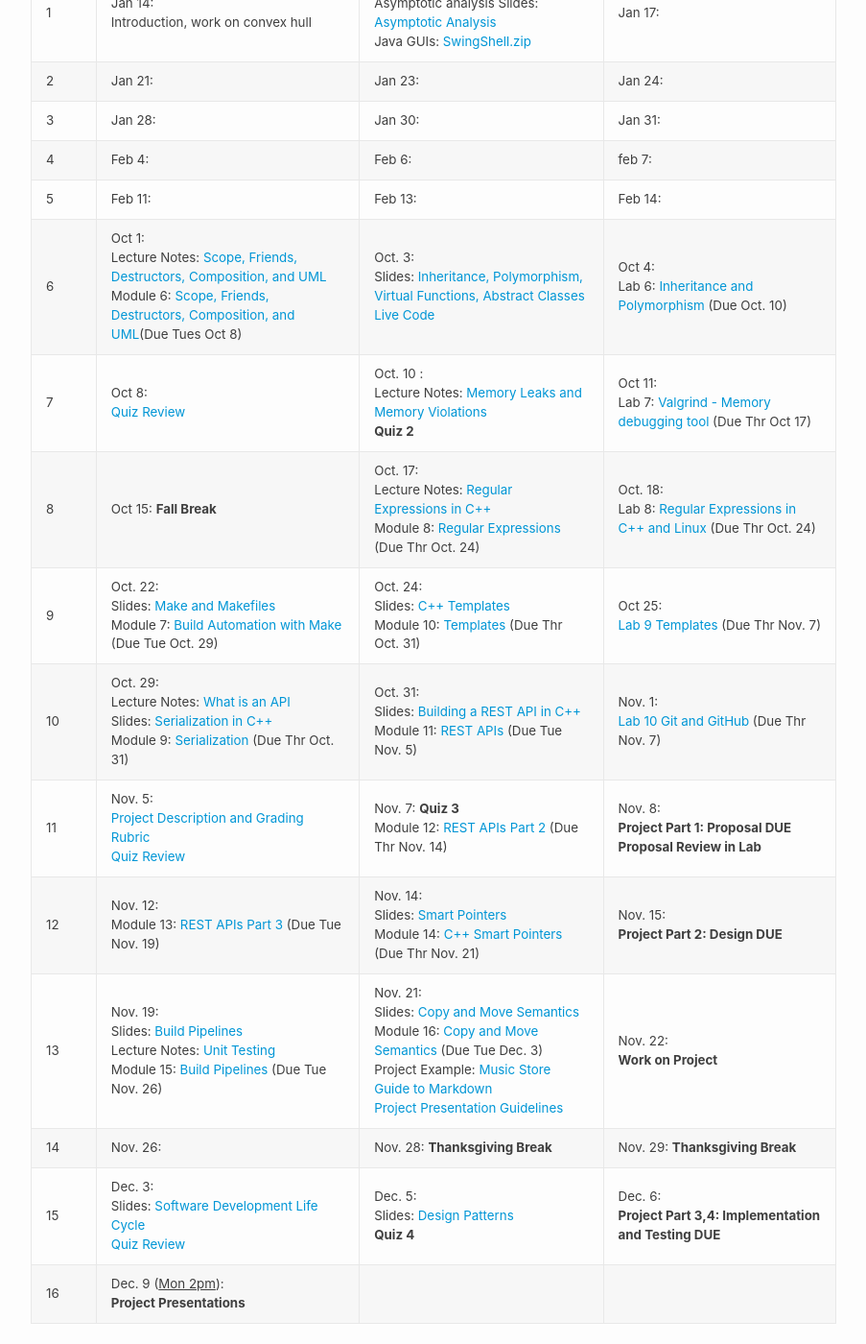
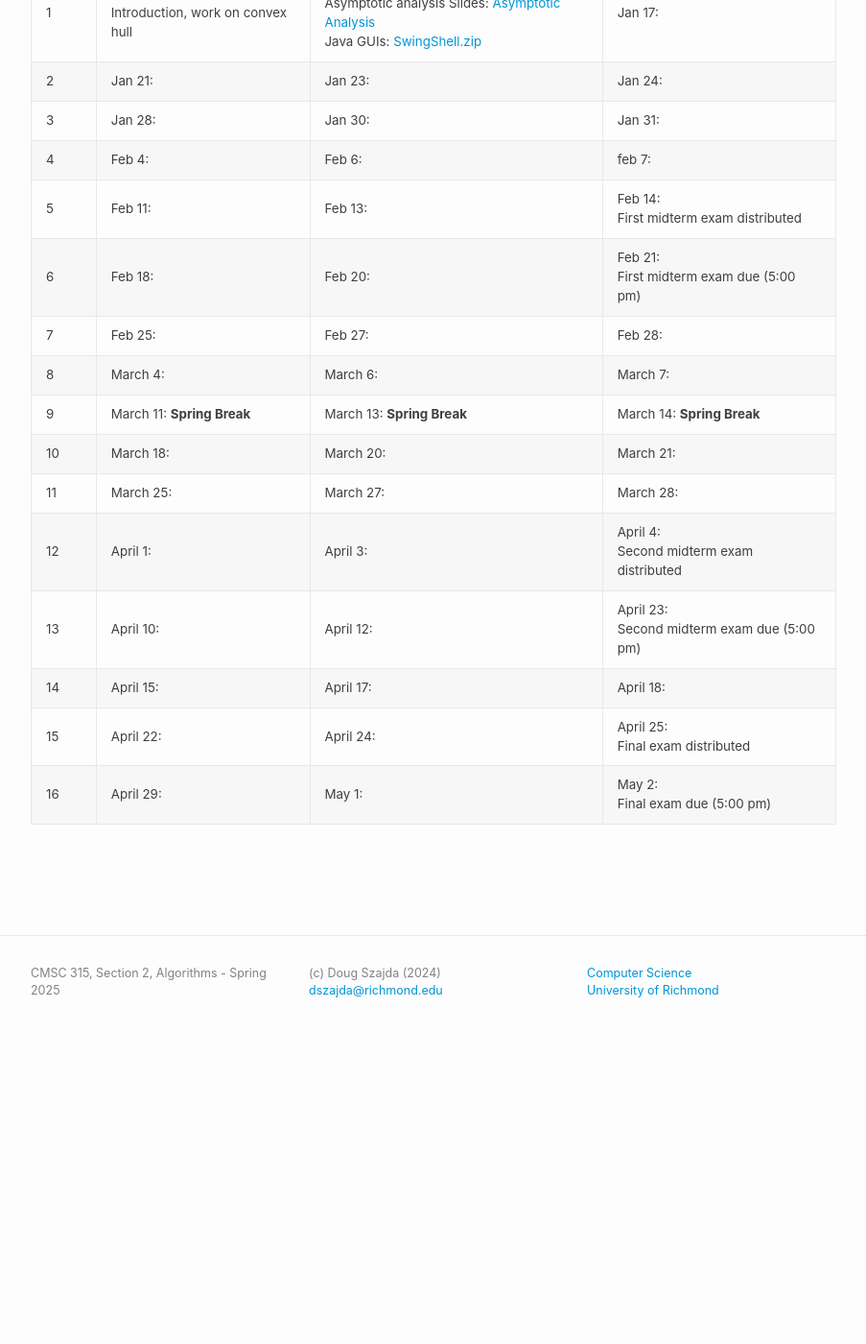
Before and after one commit to CMSC315-S2-Spring-2025/CMSC315-S2-Spring-2025.github.io, a Jekyll site: the page built from schedule.md, in a window 1280 px wide and 1400 px high, scrolled down 298 px. Shown: the whole window at 96% size, without its empty margins (188-1091 px from the left). Built offline with Jekyll 4.4.1, drawn with Linux system fonts in a browser that asks for light colours; after the commit the page ends 1346 px from its top, so only the background shows below that.

Commit message:
Finished entering dates in schedule.md

```diff
--- a/schedule.md
+++ b/schedule.md
@@ -15,23 +15,18 @@ title: Schedule
 | 2    | Jan 21:  | Jan 23:   | Jan 24:  |
 | 3    | Jan 28:      | Jan 30:     | Jan 31:  |
 | 4    | Feb 4:  | Feb 6:  | feb 7:   |
-| 5    | Feb 11:    | Feb 13:   | Feb 14:   |
-| 6    | Oct 1: <br />Lecture Notes: [Scope, Friends, Destructors, Composition, and UML](lectures/11)<br /> Module 6: [Scope, Friends, Destructors, Composition, and UML](https://classroom.github.com/a/QgZkKSi6)(Due Tues Oct 8)     | Oct. 3:<br />Slides: [Inheritance, Polymorphism, Virtual Functions, Abstract Classes](lectures/12-Inheritance-Polymorphism.pdf) <br />[Live Code](https://prod.liveshare.vsengsaas.visualstudio.com/join?8A288CC00A7D8A4AC7BD030C414A1B8F7B69)    | Oct 4: <br />Lab 6: [Inheritance and Polymorphism](labs/lab6.md) (Due Oct. 10)               |
-| 7    | Oct 8: <br /> [Quiz Review](lectures/quiz2-review.md)    | Oct. 10 : <br /> Lecture Notes: [Memory Leaks and Memory Violations](lectures/14) <br /> **Quiz 2**    | Oct 11:  <br />Lab 7: [Valgrind - Memory debugging tool](labs/lab7.md) (Due Thr Oct 17)    |
-| 8    | Oct 15: **Fall Break**   | Oct. 17: <br /> Lecture Notes: [Regular Expressions in C++](lecture/16) <br /> Module 8: [Regular Expressions](https://classroom.github.com/a/Bsy7kVqs) (Due Thr Oct. 24)       | Oct. 18:  <br /> Lab 8: [Regular Expressions in C++ and Linux](labs/lab8.md) (Due Thr Oct. 24)                            |
-| 9    | Oct. 22: <br />Slides: [Make and Makefiles](lectures/15-Make-Makefiles.pdf)  <br /> Module 7: [Build Automation with Make](modules/module7.md) (Due Tue Oct. 29)  | Oct. 24: <br /> Slides: [C++ Templates](lectures/18-Templates.pdf) <br /> Module 10: [Templates](modules/module10.md) (Due Thr Oct. 31)    | Oct 25:      <br />[Lab 9 Templates](labs/lab9.md) (Due Thr Nov. 7)            |
-| 10   | Oct. 29: <br /> Lecture Notes: [What is an API](lecture/20) <br /> Slides: [Serialization in C++](lectures/17-Serialization.pdf) <br /> Module 9: [Serialization](modules/module9.md) (Due Thr Oct. 31)     | Oct. 31: <br /> Slides: [Building a REST API in C++](lectures/19-REST-APIs.pdf) <br /> Module 11: [REST APIs](modules/module11.md) (Due Tue Nov. 5)| Nov. 1: <br />[Lab 10 Git and GitHub](https://cmsc240-f24-dcs.github.io/cmsc240-f24-s2.github.io/lab/10) (Due Thr Nov. 7)       |
-| 11   | Nov. 5: <br />  [Project Description and Grading Rubric](project)  <br /> [Quiz Review](lectures/quiz3-review.md)   | Nov. 7: **Quiz 3**  <br /> Module 12: [REST APIs Part 2](modules/module12.md) (Due Thr Nov. 14)<br />   | Nov. 8:   <br />**Project Part 1: Proposal DUE**  <br /> **Proposal Review in Lab** <br />    |
-| 12   | Nov. 12:  <br /> Module 13: [REST APIs Part 3](modules/module13.md) (Due Tue Nov. 19)   | Nov. 14: <br /> Slides: [Smart Pointers](lectures/22-Smart-Pointers.pdf) <br /> Module 14: [C++ Smart Pointers](modules/module14.md) (Due Thr Nov. 21)     | Nov. 15:   <br />**Project Part 2: Design DUE**       |
-| 13   | Nov. 19: <br /> Slides: [Build Pipelines](lectures/23-Build-Pipelines.pdf) <br /> Lecture Notes: [Unit Testing](notes/UnitTesting.md) <br /> Module 15: [Build Pipelines](modules/module15.md) (Due Tue Nov. 26) | Nov. 21: <br /> Slides: [Copy and Move Semantics](lectures/Copy-Move-Semantics.pdf) <br /> Module 16: [Copy and Move Semantics](modules/module16.md) (Due Tue Dec. 3) <br /> Project Example: [Music Store](https://github.com/cmsc240-s24/MusicStore)<br />[Guide to Markdown](https://www.markdownguide.org/cheat-sheet/)  <br />[Project Presentation Guidelines](presentation.md)  | Nov. 22:   <br /> **Work on Project**         |
-| 14   | Nov. 26:  | Nov. 28: **Thanksgiving Break**  | Nov. 29: **Thanksgiving Break**   |
-| 15   | Dec. 3:  <br /> Slides: [Software Development Life Cycle](lectures/24-Software-Development-Life-Cycle.pdf)  <br /> [Quiz Review](lectures/quiz4-review.md)  | Dec. 5: <br /> Slides: [Design Patterns](lectures/25-Design-Patterns.pdf)<br /> **Quiz 4**   | Dec. 6:   <br />**Project Part 3,4: Implementation and Testing DUE**<br />        |
-| 16   |  Dec. 9 (<u>Mon 2pm</u>):<br /> **Project Presentations**           |                        |
+| 5    | Feb 11:    | Feb 13:   | Feb 14: <br /> First midterm exam distributed <br />  |
+| 6    | Feb 18: | Feb 20:  | Feb 21: <br />First midterm exam due (5:00 pm) <br />  |
+| 7    | Feb 25:  | Feb 27:   | Feb 28:    |
+| 8    | March 4:  | March 6:  | March 7:  |
+| 9    | March 11: **Spring Break**  | March 13: **Spring Break**   | March 14:   **Spring Break**   |
+| 10   | March 18:     | March 20: | March 21:    |
+| 11   | March 25: | March 27: | March 28:  |
+| 12   | April 1:    | April 3:  | April 4:   <br /> Second midterm exam distributed <br />   |
+| 13   | April 10: | April 12:  | April 23:   <br /> Second midterm exam due (5:00 pm) <br />  |
+| 14   | April 15:  | April 17:  | April 18: |
+| 15   | April 22:  | April 24:  | April 25:   <br /> Final exam distributed <br />    |
+| 16   | April 29:    |    May 1:   | May 2: <br /> Final exam due (5:00 pm) <br /> |
 {% comment %}
-| 8    | Mar 5: <br />Slides: [Make and Makefiles](lectures/15-Make-Makefiles.pdf)  <br /> Module 7: [Build Automation with Make]
-| 12   | Apr 2: <br /> Module 13: [REST APIs Part 3](modules/module13.md) (Due Tue April 9)   | Apr 4: <br />**Project Part 1: Proposal DUE**<br /> Slides: [Smart Pointers](lectures/22-Smart-Pointers.pdf) <br /> Module 14: [C++ Smart Pointers](modules/module14.md) (Due Thr April 11)     | Apr 5: <br />**Proposal Review in Lab**<br /> **Work on Project**           |
-| 13   | Apr 9: <br /> Slides: [Build Pipelines](lectures/23-Build-Pipelines.pdf) <br /> Lecture Notes: [Unit Testing](notes/UnitTesting.md) <br /> Module 15: [Build Pipelines](modules/module15.md) (Due Tue April 16)     | Apr 11: Project Example: [Music Store](https://github.com/cmsc240-s24/MusicStore)<br />[Guide to Markdown](https://www.markdownguide.org/cheat-sheet/)  <br />[Project Presentation Guidelines](presentation.md)   | Apr 12:<br />**Project Part 2: Design DUE**  <br /> **Work on Project**              |
-| 14   | Apr 16:<br /> Slides: [Software Development Life Cycle](lectures/24-Software-Development-Life-Cycle.pdf) <br /> [Quiz Review](lectures/quiz4-review.md)     | Apr 18: <br /> Slides: [Design Patterns](lectures/25-Design-Patterns.pdf)<br /> **Quiz 4**    | Apr 19: <br />**Work on Project**  <br /> __Altered schedule for [Convocation](https://registrar.richmond.edu/planning/schedule/convocation.html)__<br /> __Lab starts at 9:50AM__               |
-| 15   | Apr 23: <br />Slides: [C++ Security Vulnerabilities](lectures/26-Security-Risks.pdf) <br />[Class Announcements](announcements.md)    | Apr 25: <br>[Course Evals](https://www.richmond.edu/evalsys)<br />__Work on Project__     | Apr 26: <br />**Project Part 3,4: Implementation and Testing DUE**<br />**Demonstrate working project in lab**              |
-| 16   |             | May 1 (<u>Wed 2pm</u>):<br /> **Project Presentations**           |                        |
+
 {% endcomment %}
```
